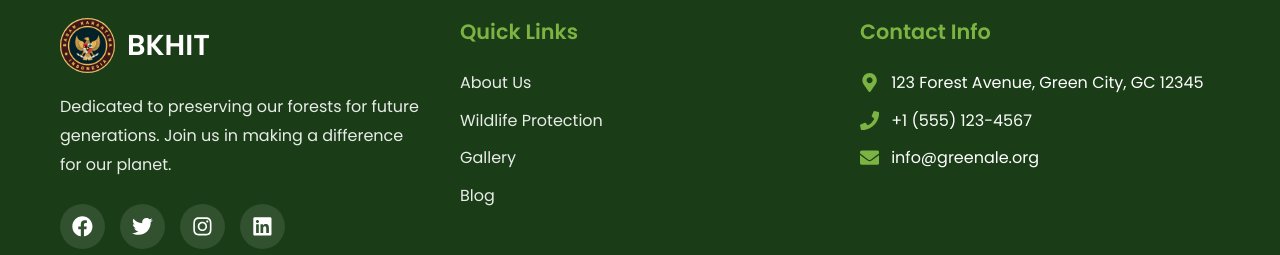
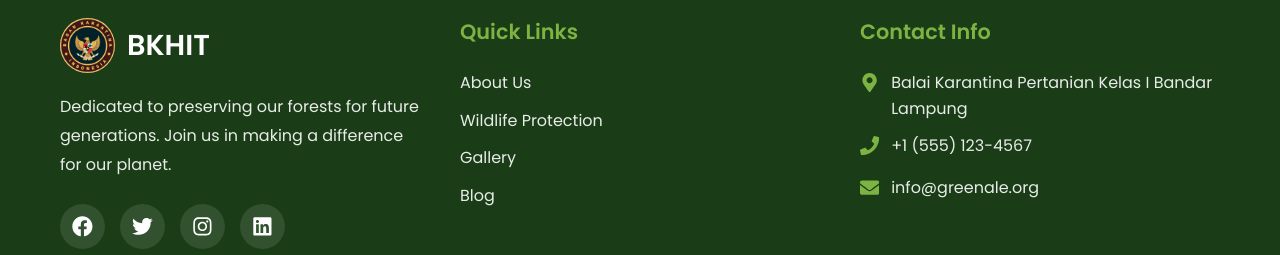
Before and after one commit to Ahmatsembiring/forest-conservation, a React (Vite) app: page / in a window 1280 px wide. Shown: the part 862-1117 px from the top of the page. Built offline with nearby package versions, Linux system fonts and the light colour scheme; the HTML template or start-up script is replaced by a standard one.

Commit message:
Update Kodingan

```diff
--- a/src/components/Footer.jsx
+++ b/src/components/Footer.jsx
@@ -53,23 +53,53 @@ const Footer = () => {
   viewport={{ once: true }}
   transition={{ delay: 0.2 }}
 >
-            <h3>Contact Info</h3>
-            <ul className="contact-info">
-              <li>
-                <FaMapMarkerAlt />
-                <span>123 Forest Avenue, Green City, GC 12345</span>
+  <h3 className="text-xl font-bold mb-4 text-gray-800">Contact Info</h3>
+  <ul className="contact-info space-y-3">
+    {/* Address with Google Maps Link */}
+    <li className="flex items-start gap-3 group">
+      <div className="mt-1 p-2 bg-green-100 rounded-lg text-green-600 group-hover:bg-green-600 group-hover:text-white transition-all duration-300">
+        <FaMapMarkerAlt className="w-5 h-5" />
+      </div>
+      <a
+        href="https://maps.app.goo.gl/NUPi9dZYbyR4TnSf7"
+        target="_blank"
+        rel="noopener noreferrer"
+        className="text-gray-600 hover:text-green-600 transition-colors duration-300 flex-1"
+      >
+        <span className="block font-medium">Balai Karantina </span>
+        <span className="block text-sm">Pertanian Kelas I Bandar Lampung</span>
+        <span className="text-xs text-green-600 mt-1 inline-block opacity-0 group-hover:opacity-100 transition-opacity duration-300">
+        </span>
+      </a>
     </li>
-              <li>
-                <FaPhone />
-                <span>+1 (555) 123-4567</span>
+
+    {/* Phone */}
+    <li className="flex items-center gap-3 group">
+      <div className="p-2 bg-blue-100 rounded-lg text-blue-600 group-hover:bg-blue-600 group-hover:text-white transition-all duration-300">
+        <FaPhone className="w-5 h-5" />
+      </div>
+      <a
+        href="tel:+15551234567"
+        className="text-gray-600 hover:text-blue-600 transition-colors duration-300 font-medium"
+      >
+        +1 (555) 123-4567
+      </a>
     </li>
-              <li>
-                <FaEnvelope />
-                <span>info@greenale.org</span>
+
+    {/* Email */}
+    <li className="flex items-center gap-3 group">
+      <div className="p-2 bg-purple-100 rounded-lg text-purple-600 group-hover:bg-purple-600 group-hover:text-white transition-all duration-300">
+        <FaEnvelope className="w-5 h-5" />
+      </div>
+      <a
+        href="mailto:info@greenale.org"
+        className="text-gray-600 hover:text-purple-600 transition-colors duration-300 font-medium break-all"
+      >
+        info@greenale.org
+      </a>
     </li>
   </ul>
 </motion.div>
-
 
         </div>
 
```
Also changed, not shown: src/assets/images/struktur.jpeg (added). Lines whose indentation alone changed are shown as unchanged.
